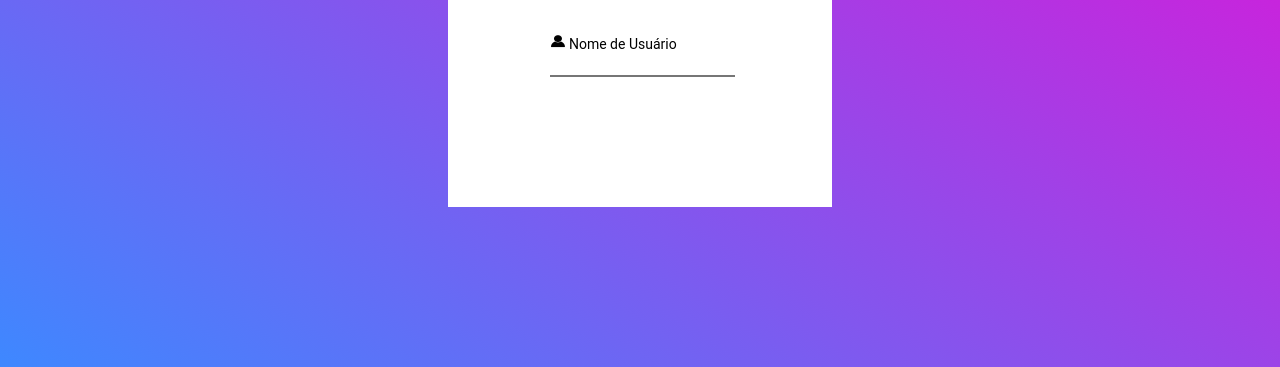
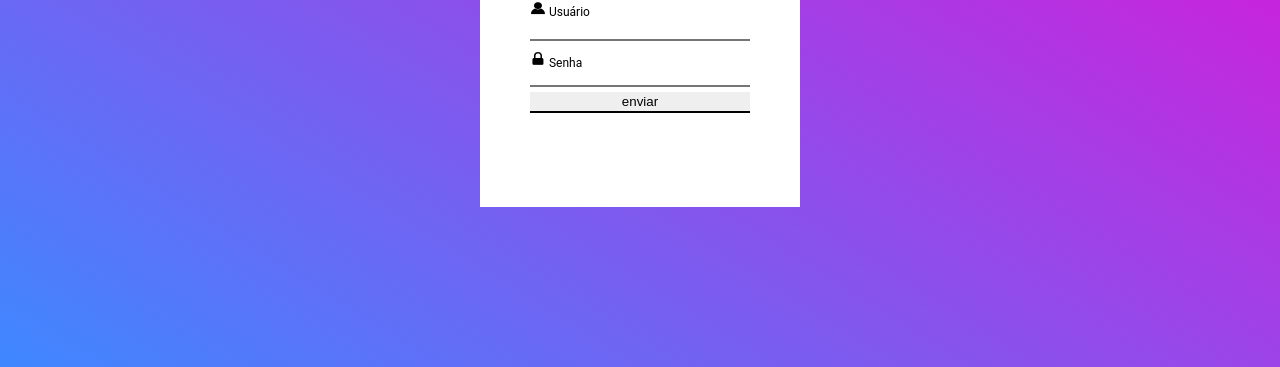
Before and after one commit to DaianeSpielmann/Projeto_login, a plain HTML site: page projeto_login/index.html in a window 1280 px wide. Shown: the part 433-800 px from the top of the page. Drawn offline with Linux system fonts and the light colour scheme.

Commit message:
adicionei o index.js

```diff
--- a/projeto_login/index.html
+++ b/projeto_login/index.html
@@ -15,18 +15,36 @@
         alt="Icone de montanhas"
       />
       <h1>Login</h1>
-      <form method="POST" action="/realizar_login">
+      <form>
+        <div class="nome_do_usuario">
           <span
-          ><img src="icones/favicon-16x16.png" alt="icone de usuario" /> Nome de
+            ><img src="icones/icone_usuario.png" alt="icone de usuario" />
             Usuário</span
           >
           <input
+            required
             type="text"
             name="nome_de_usuario"
             id="nome_de_usuario"
+          />
+        </div>
+        <div class="senha_do_usuario">
+          <span
+            ><img src="icones/icone_cadeado.png" alt="icone de cadeado" />
+            Senha</span
+          >
+          <input
+            required
+            type="text"
+            name="senha_de_acesso"
+            id="senha_de_acesso"
             autocomplete="off"
           />
+        </div>
+        <input type="submit" value="enviar" />
       </form>
     </div>
+
+    <script src="index.js"></script>
   </body>
 </html>
--- /dev/null
+++ b/projeto_login/index.js
@@ -0,0 +1,23 @@
+var formulario = document.querySelector("form");
+
+formulario.addEventListener("submit", function (e) {
+  e.preventDefault();
+
+  var usuario = document.querySelector("#nome_de_usuario").value;
+  var senha = document.querySelector("#senha_de_acesso").value;
+
+  postLogin(usuario, senha);
+});
+
+async function postLogin(usuario, senha) {
+  const response = await fetch("http://localhost:3000/login", {
+    headers: {
+      Accept: "application/json",
+      "Content-Type": "application/json",
+    },
+    method: "POST",
+    body: JSON.stringify({ usuario, senha }),
+  });
+
+  console.log(response.status);
+}
--- a/projeto_login/style.css
+++ b/projeto_login/style.css
@@ -21,7 +21,7 @@ body {
 
 #pai {
   background-color: white;
-  width: 30%;
+  width: 25%;
   height: 60%;
   display: flex;
   justify-content: center;
@@ -32,6 +32,7 @@ body {
 img.logo_empresa {
   margin: 10px;
   padding: 0;
+  width: 5px 0 0 0;
 }
 
 h1 {
@@ -39,9 +40,7 @@ h1 {
 }
 
 span {
-  height: 0;
-  width: 10px;
-  font-size: 14px;
+  font-size: 12px;
 }
 
 input {
@@ -52,6 +51,18 @@ input {
   border-left: none;
   border-right: none;
   outline: none;
-  height: 50%;
-  width: 100%;
+  width: 220px;
+  padding: 2px 0;
 }
+
+input#senha_de_acesso {
+  height: 10px;
+}
+
+div.nome_do_usuario {
+  margin: 10px 0;
+}
+
+div.senha_do_usuario {
+  margin: 5px 0;
+}
```
Also changed, not shown: projeto_login/icones/icone_cadeado.png (added), projeto_login/icones/icone_usuario.png (renamed from projeto_login/icones/favicon-16x16.png). Lines whose indentation alone changed are shown as unchanged.
